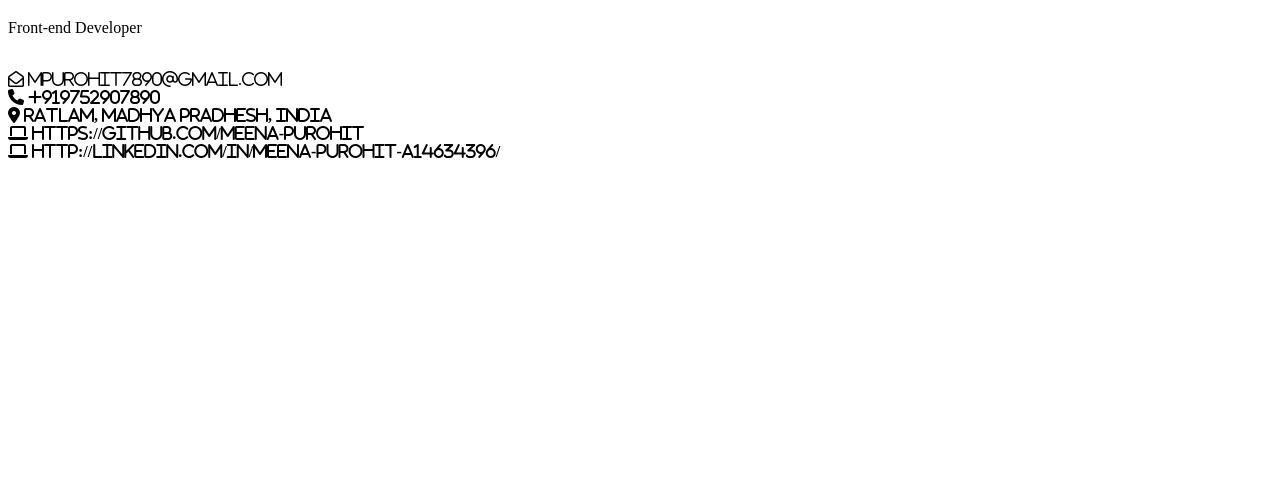
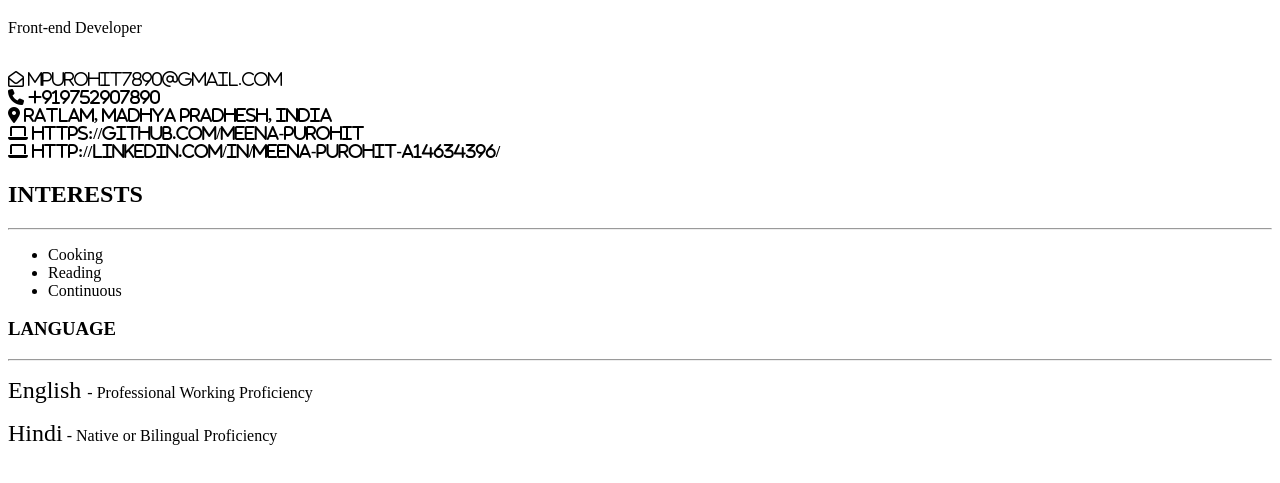
Before and after one commit to meena-purohit/my-portfolio, a plain HTML site: page index.html in a window 1280 px wide. Shown: the part 61-544 px from the top of the page. Drawn offline with Linux system fonts and the light colour scheme.

Commit message:
Add info

```diff
--- a/index.html
+++ b/index.html
@@ -29,9 +29,19 @@
            <i class="fa-solid fa-laptop">   https://github.com/meena-purohit</i>
            <br>
            <i class="fa-solid fa-laptop">   http://linkedin.com/in/meena-purohit-a14634396/</i>
+        <h2>INTERESTS</h2>
+        <hr>
+        <UL>
+            <li>Cooking</li>
+               <li>Reading</li>
+                <li>Continuous</li>
 
+        </UL>
 
-
+        <h3>LANGUAGE</h3>
+        <hr>
+       <P><font size="5">English </font>- Professional Working Proficiency</p>
+       <p><font size="5">Hindi</font> - Native or Bilingual Proficiency</p>
         </div>
     </aside>
 
```
